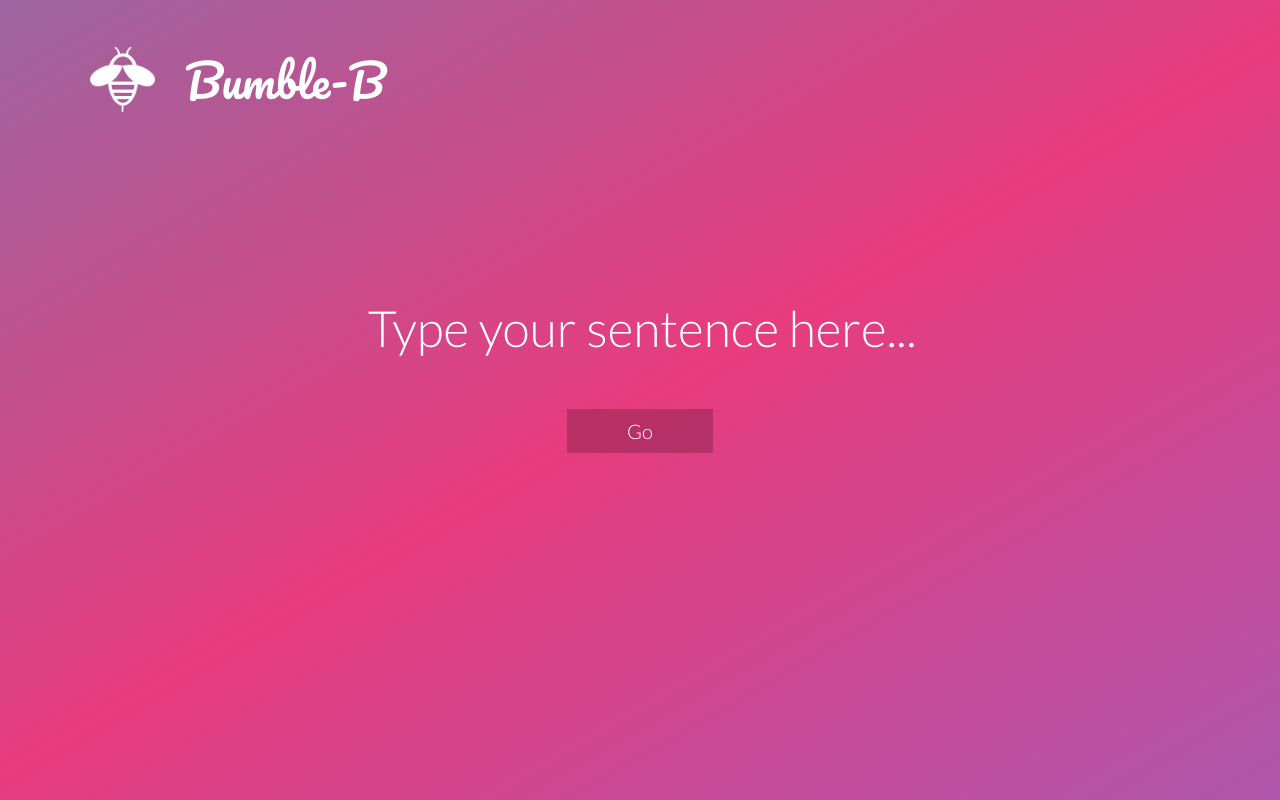
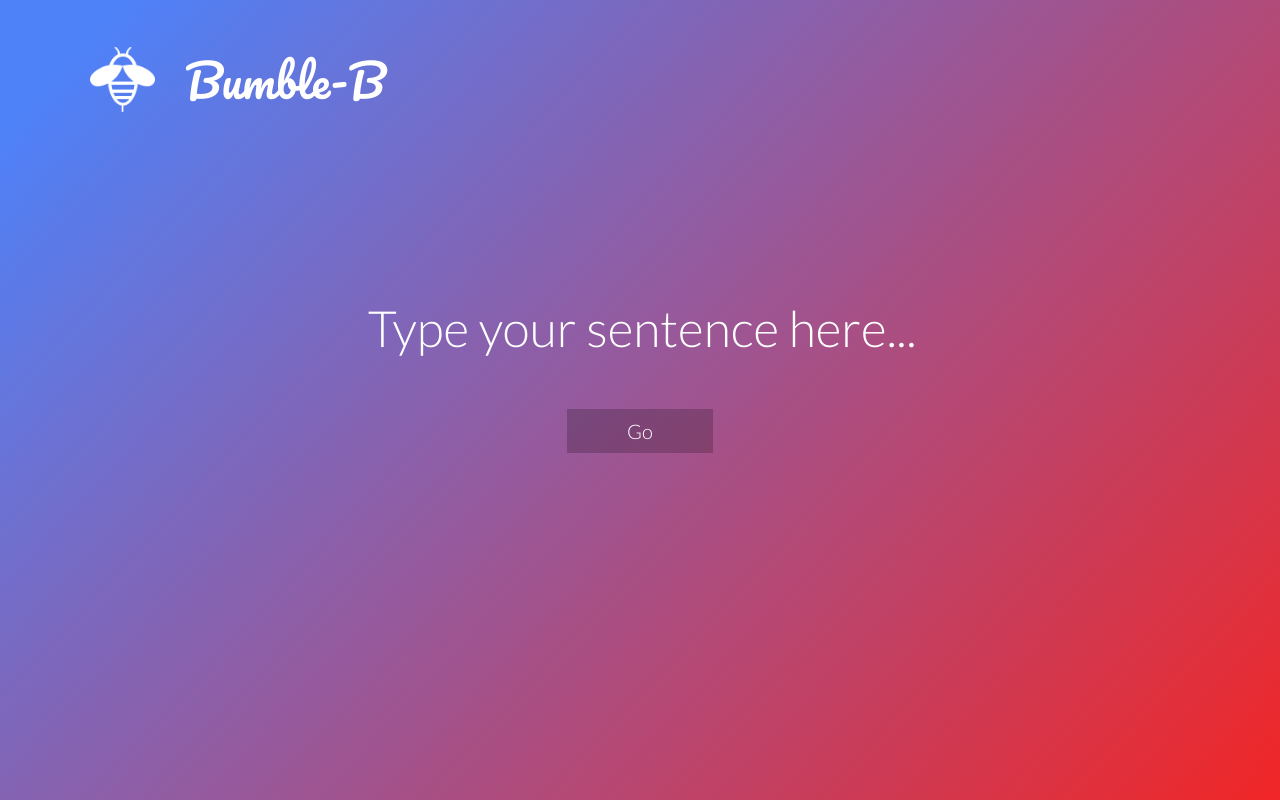
Before and after one commit to cchyung/bumbl-b, an Angular app in the folder frontend/bumblebee-frontend/: page / in a window 1280 px wide. Built offline with nearby package versions, Linux system fonts and the light colour scheme.

Commit message:
add media

```diff
--- a/frontend/bumblebee-frontend/src/styles.css
+++ b/frontend/bumblebee-frontend/src/styles.css
@@ -26,52 +26,13 @@ time, mark, audio, video {
   background-image: linear-gradient(-227deg, #4E82F9 6%, #F12626 100%);
 }
 
-.page {
-  width: 100wh;
-  height: 90vh;
-  color: #fff;
-  background: linear-gradient(-30deg, #4E82F9, #E73C7E, #23A6D5, #F12626);
-  background-size: 400% 400%;
-  -webkit-animation: Gradient 20s ease infinite;
-  -moz-animation: Gradient 20s ease infinite;
-  animation: Gradient 20s ease infinite;
-}
-
-@-webkit-keyframes Gradient {
-  0% {
-    background-position: 0% 50%
-  }
-  50% {
-    background-position: 100% 50%
-  }
-  100% {
-    background-position: 0% 50%
-  }
-}
-
-@-moz-keyframes Gradient {
-  0% {
-    background-position: 0% 50%
-  }
-  50% {
-    background-position: 100% 50%
-  }
-  100% {
-    background-position: 0% 50%
-  }
-}
-
-@keyframes Gradient {
-  0% {
-    background-position: 0% 50%
-  }
-  50% {
-    background-position: 100% 50%
-  }
-  100% {
-    background-position: 0% 50%
-  }
-}
+/*.page {*/
+  /*width: 100wh;*/
+  /*height: 90vh;*/
+  /*color: #fff;*/
+  /*background: linear-gradient(-30deg, #4E82F9, #E73C7E, #23A6D5, #F12626);*/
+  /*background-size: 400% 400%;*/
+/*}*/
 
 .header {
     width: 100%;
```
Also changed, not shown: 2 other files (tests, documents, lock files or other folders).
